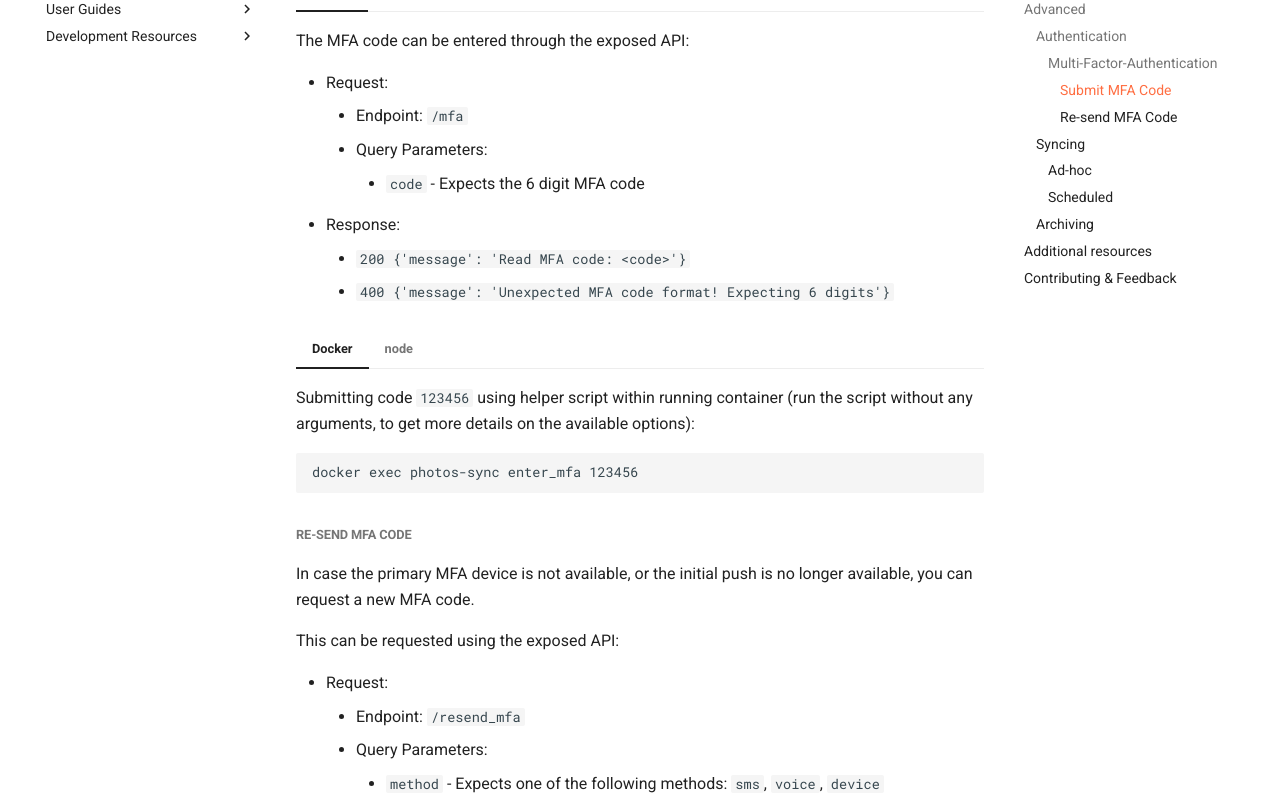
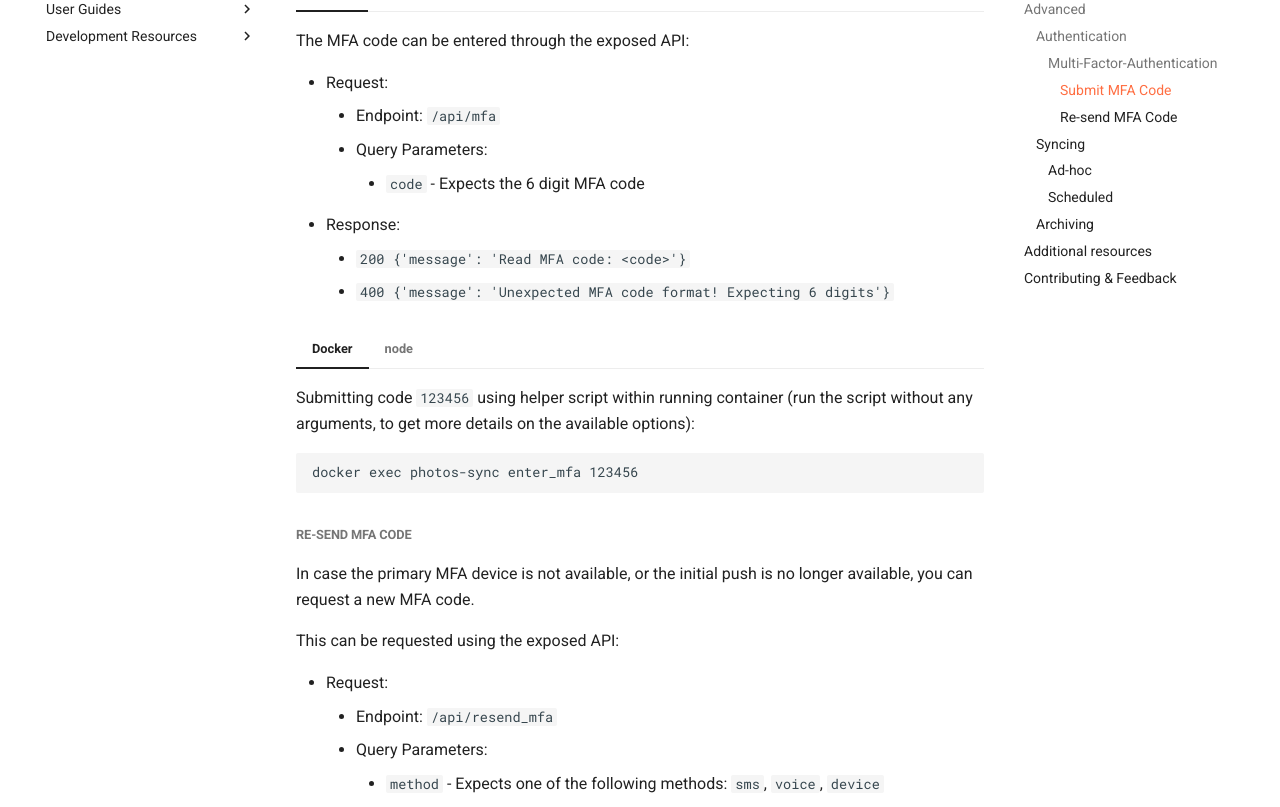
Before and after one commit to steilerDev/icloud-photos-sync, an MkDocs documentation site: the page built from docs/src/get-started.md, in a window 1280 px wide and 1400 px high, scrolled down 3256 px. Shown: the part 153-960 px from the top of the window. Built offline with MkDocs 1.6.1 and Material for MkDocs 9.7.7, drawn with Linux system fonts in a browser that asks for light colours; comment, search, counter and statistics services are not loaded.

```diff
--- a/docs/src/get-started.md
+++ b/docs/src/get-started.md
@@ -214,7 +214,7 @@ The MFA code can be submitted through an API or a Web UI
 The MFA code can be entered through the exposed API:
 
   - Request:
-    - Endpoint: `/mfa`
+    - Endpoint: `/api/mfa`
     - Query Parameters:
         - `code` - Expects the 6 digit MFA code
   - Response:
@@ -254,7 +254,7 @@ In case the primary MFA device is not available, or the initial push is no longe
 This can be requested using the exposed API:
 
   - Request:
-    - Endpoint: `/resend_mfa`
+    - Endpoint: `/api/resend_mfa`
     - Query Parameters:
         - `method` - Expects one of the following methods: `sms`, `voice`, `device`
         - `phoneNumberId` - If multiple phone numbers are registered, select the appropriate one (if you select a non-existing phone number id, the log of the main application will print valid ones)
```
Also changed, not shown: 2 other files.
